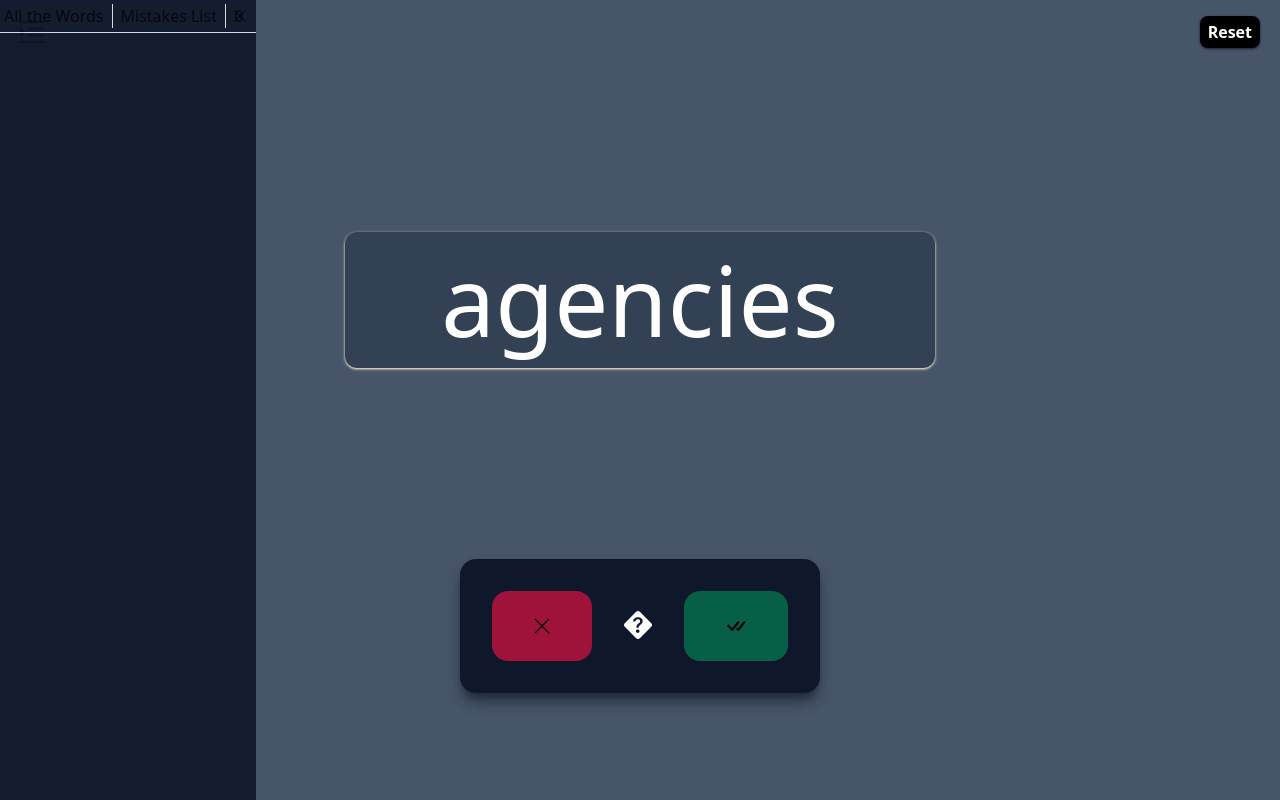
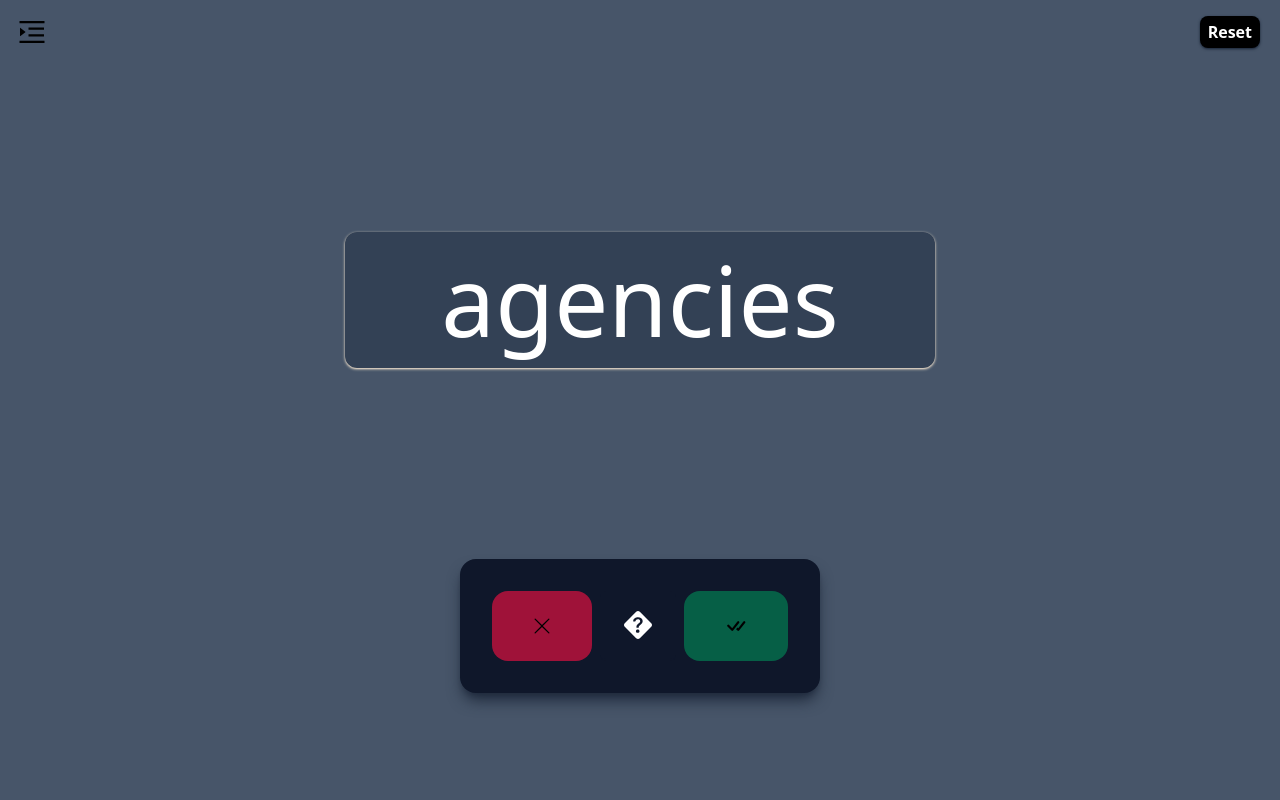
Before and after one commit to Bijan-K/NextJS-Vocabulary-Trainer, a Next.js app: page / in a window 1280 px wide. Built offline with nearby package versions, Linux system fonts and the light colour scheme.

Commit message:
Lists almost working but not quite

```diff
--- a/components/MainDisplay.js
+++ b/components/MainDisplay.js
@@ -6,9 +6,18 @@ import { GiFinishLine } from 'react-icons/gi';
 export default function MainDisplay() {
   const { data, word, index } = useContext(WordsContext);
 
+  const clickHandler = () => {
+    window
+      .open(`https://www.google.com/search?q=define+${word}`, '_blank')
+      .focus();
+  };
+
   return (
     <div className="w-full h-full bg-slate-600 flex items-center justify-center">
-      <div className=" translate-y-[-100px] shadow shadow-orange-100 rounded-xl bg-slate-700 px-24 py-[20px] cursor-pointer">
+      <div
+        onClick={clickHandler}
+        className=" translate-y-[-100px] shadow shadow-orange-100 rounded-xl bg-slate-700 px-24 py-[20px] cursor-pointer"
+      >
         <span className="text-white text-8xl">
           {word !== 'NaN' ? word : <MdOutlineDownloading size={24} />}
           {index > data.length ? <GiFinishLine size={24} color="green" /> : ''}
--- a/components/ResetButton.js
+++ b/components/ResetButton.js
@@ -2,11 +2,12 @@ import WordsContext from '@/context/WordsContext';
 import { useContext } from 'react';
 
 export default function ResetButton() {
-  const { setIndex, setWord, data } = useContext(WordsContext);
+  const { setIndex, setWord, data, setWrongList } = useContext(WordsContext);
 
   const clickHandler = () => {
     setIndex(0);
     setWord(data[0]);
+    setWrongList([]);
   };
 
   return (
--- a/components/listBox/ListComponentAll.js
+++ b/components/listBox/ListComponentAll.js
@@ -1,3 +1,16 @@
-export default function ListComponentAll() {
-  return <div>ListComponentAll</div>;
+import WordsContext from '@/context/WordsContext';
+import { useContext } from 'react';
+
+export default function ListComponentAll({ word, key }) {
+  const { index } = useContext(WordsContext);
+
+  return (
+    <div
+      className={`${
+        key > index ? 'text-white' : 'text-gray-600'
+      }   p-3 text-center border-b-2 mx-5`}
+    >
+      {word}
+    </div>
+  );
 }
--- a/components/listBox/ListContainer.js
+++ b/components/listBox/ListContainer.js
@@ -1,16 +1,19 @@
 import { BsXLg } from 'react-icons/bs';
 import WordsContext from '@/context/WordsContext';
 import { useContext } from 'react';
+import ListComponentAll from './ListComponentAll';
+import ListComponentMistake from './ListComponentMistake';
 
 export default function ListContainer() {
-  const { index, setShowList, showList } = useContext(WordsContext);
+  const { index, setShowList, data, wrongList } = useContext(WordsContext);
 
   const clickHandler = () => {
     setShowList(false);
   };
 
   return (
-    <div className="fixed bottom-0 left-0 w-1/5 h-screen bg-slate-900 z-10 opacity-90">
+    <div className="fixed bottom-0 left-0 w-1/5 h-screen bg-slate-900 z-10 opacity-90 p-1">
+      {/* header */}
       <div className="flex border-b">
         <div className="flex gap-2 m-1">
           <button className=" border-r pr-2">All the Words</button>
@@ -19,12 +22,25 @@ export default function ListContainer() {
 
           <button
             onClick={clickHandler}
-            className=" absolute right-2 top-2 ml-2 order-last"
+            className=" absolute right-2 top-3 order-last"
           >
             <BsXLg />
           </button>
         </div>
       </div>
+      {/* Components */}
+      <div className="w-full h-full border-white">
+        <div id="all" className="flex gap-2 flex-col overflow-y-scroll">
+          {data.map((item, key) => {
+            return <ListComponentAll word={item} key={key} />;
+          })}
+        </div>
+        <div id="mistakes" className="collapse flex gap-2 flex-col">
+          {wrongList.map((item, key) => {
+            return <ListComponentMistake word={item} key={key} />;
+          })}
+        </div>
+      </div>
     </div>
   );
 }
--- a/context/WordsContext.js
+++ b/context/WordsContext.js
@@ -6,7 +6,7 @@ export const WordsProvider = ({ children }) => {
   const [data, setData] = useState([]);
   const [index, setIndex] = useState(0);
   const [wrongList, setWrongList] = useState([]);
-  const [showList, setShowList] = useState(true);
+  const [showList, setShowList] = useState(false);
   const [word, setWord] = useState('NaN');
 
   const fetchData = async () => {
```
Also changed, not shown: context/ListDisplayContext.js (deleted).
